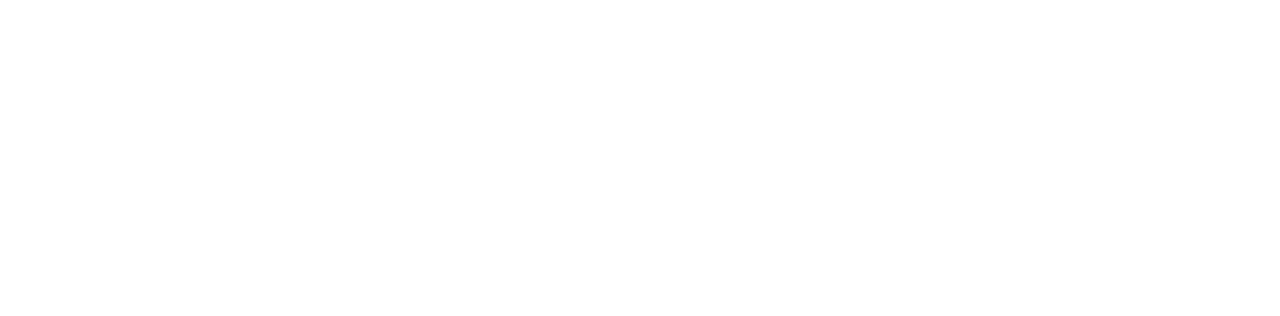
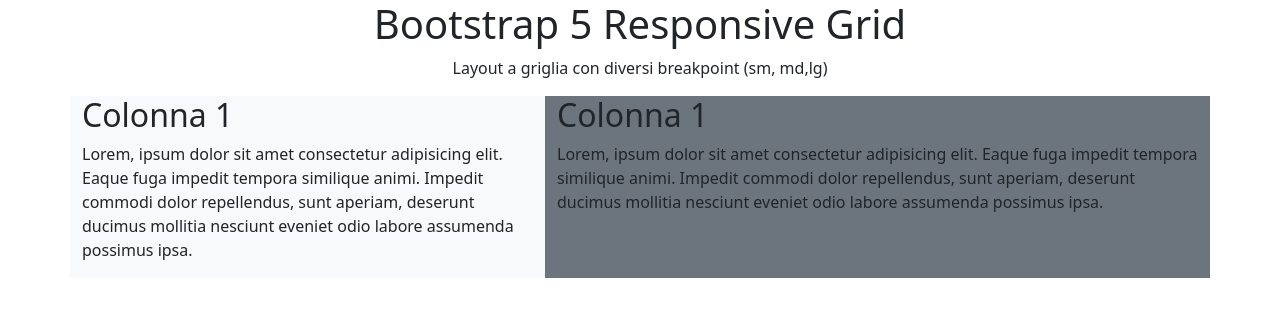
Before and after one commit to Marco-Bacci/htmlcss-bootstrap-layout, a plain HTML site: page index.html in a window 1280 px wide. Drawn offline with nearby package versions, Linux system fonts and the light colour scheme.

Commit message:
first row

```diff
--- a/index.html
+++ b/index.html
@@ -1,13 +1,40 @@
 <!DOCTYPE html>
 <html lang="en">
+
 <head>
   <meta charset="UTF-8">
   <meta name="viewport" content="width=device-width, initial-scale=1.0">
   <title>Bootstrap Layout</title>
-  <link href="https://cdn.jsdelivr.net/npm/bootstrap@5.3.7/dist/css/bootstrap.min.css" rel="stylesheet" integrity="sha384-LN+7fdVzj6u52u30Kp6M/trliBMCMKTyK833zpbD+pXdCLuTusPj697FH4R/5mcr" crossorigin="anonymous">
+  <link href="https://cdn.jsdelivr.net/npm/bootstrap@5.3.7/dist/css/bootstrap.min.css" rel="stylesheet"
+    integrity="sha384-LN+7fdVzj6u52u30Kp6M/trliBMCMKTyK833zpbD+pXdCLuTusPj697FH4R/5mcr" crossorigin="anonymous">
   <link rel="stylesheet" href="./css/style.css">
 </head>
+
 <body>
+  <div class="container">
+    <div class="row">
+      <div class="col text-center">
+        <h1>Bootstrap 5 Responsive Grid</h1>
+        <p> Layout a griglia con diversi breakpoint (sm, md,lg)</p>
+      </div>
+    </div>
+    <div class="row">
+      <div class="col-12 col-md-6 col-lg-5 bg-light">
+        <h2>Colonna 1</h2>
+        <p>Lorem, ipsum dolor sit amet consectetur adipisicing elit. Eaque fuga impedit tempora similique animi.
+          Impedit commodi dolor repellendus, sunt aperiam, deserunt ducimus mollitia nesciunt eveniet odio labore
+          assumenda possimus ipsa.
+        </p>
+      </div>
+      <div class="col-12 col-md-6 col-lg-7 bg-secondary">
+        <h2>Colonna 1</h2>
+        <p>Lorem, ipsum dolor sit amet consectetur adipisicing elit. Eaque fuga impedit tempora similique animi.
+          Impedit commodi dolor repellendus, sunt aperiam, deserunt ducimus mollitia nesciunt eveniet odio labore
+          assumenda possimus ipsa.
+        </p>
+      </div>
+    </div>
+  </div>
+</body>
 
-</body>
 </html>
```
